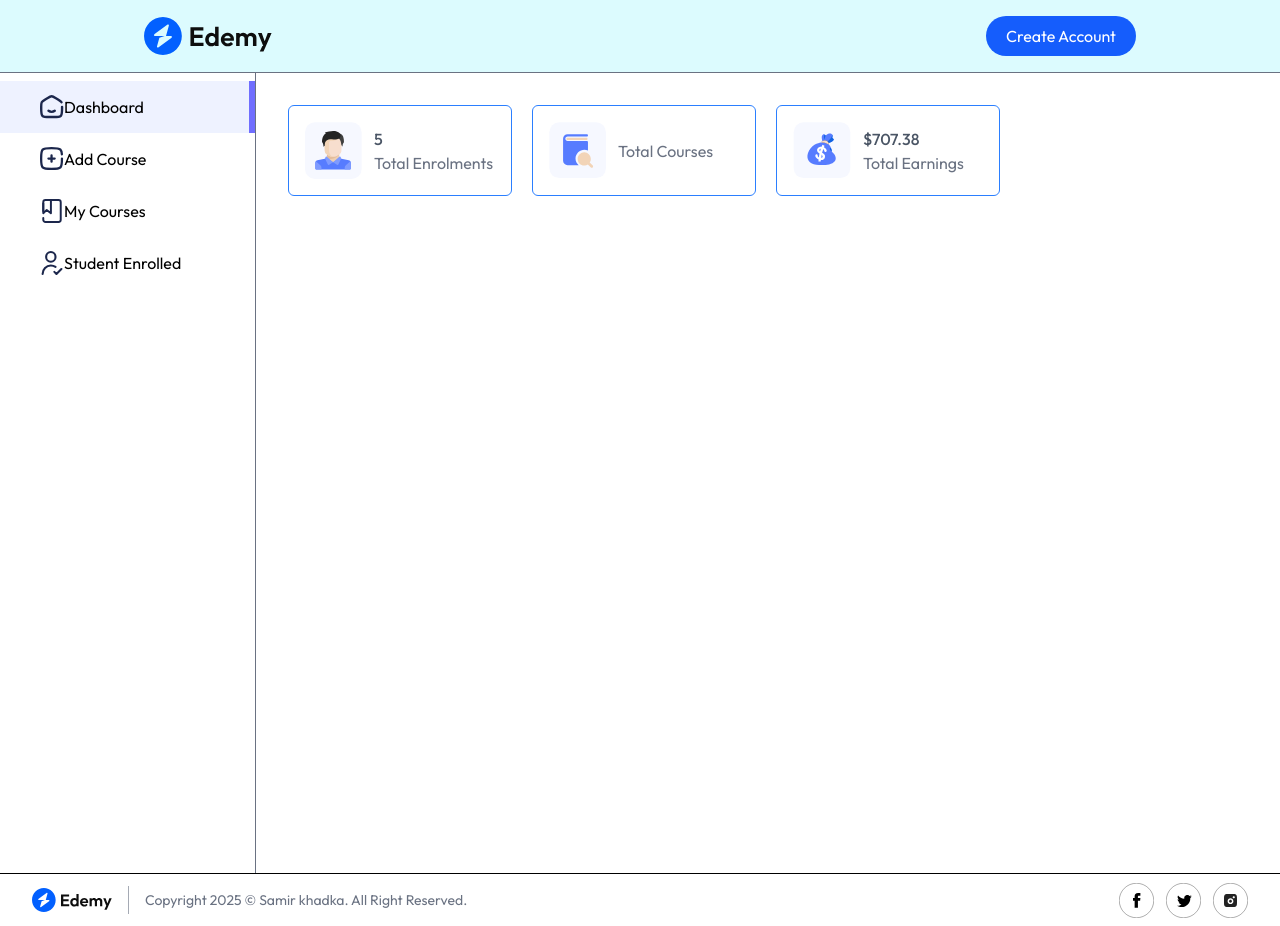
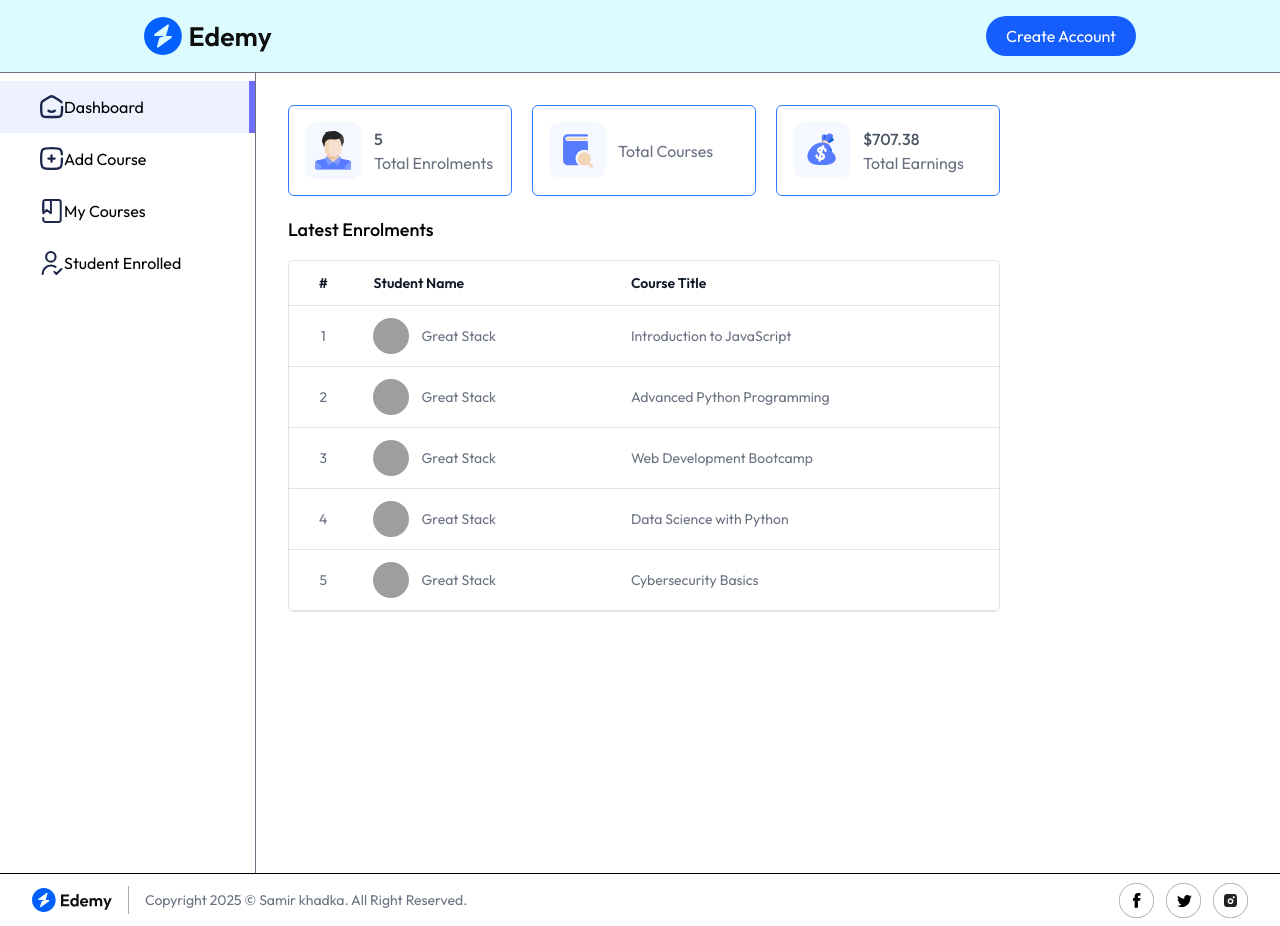
Before and after one commit to samirkhadka7/Edu, a React (Vite) app in the folder Desktop/Edu-connect/client/: page /educator in a window 1280 px wide. Built offline with nearby package versions, Linux system fonts and the light colour scheme; no server answers; grey boxes are pictures that could not be loaded.

Commit message:
work on dashboard

```diff
--- a/Desktop/Edu-connect/client/src/pages/educator/Dashboard.jsx
+++ b/Desktop/Edu-connect/client/src/pages/educator/Dashboard.jsx
@@ -47,6 +47,36 @@
             </div>
           </div>
         </div>
+        <div>
+        <h2 className="pb-4 text-lg font-medium">Latest Enrolments</h2>
+
+        <div className="flex flex-col items-center max-w-4xl w-full overflow-hidden
+        rounded-md bg-white border border-gray-500/20">
+          <table className="table-fixed md:table-auto w-full overflow-hidden">
+          <thead className="text-gray-900 border-b border-gray-500/20 text-sm text-left" >
+            <tr>
+            <th className="px-4 py-3 font-semibold text-center hidden sm:table-cell">#</th>
+            <th className="px-4 py-3 font-semibold">Student Name</th>
+            <th className="px-4 py-3 font-semibold">Course Title</th>
+            </tr>
+          </thead>
+          <tbody className="text-sm text-gray-500">
+          {dashboardData.enrolledStudentsData.map ((item, index) => (
+            <tr key={index} className="border-b border-gray-500/20" >
+              <td className="px-4 pу-3 text-center hidden sm:table-cell">
+              {index + 1}
+              </td>
+              <td className="md:px-4 px-2 py-3 flex items-center space-x-3">
+                <img src={item.student.imageUrl} alt="profile" className="w-9 h-9 rounded-full" />
+                <span className="truncate" >{item.student.name}</span>
+              </td>
+              <td className="px-4 py-з truncate">{item.courseTitle}</td>
+              </tr>
+          ))}
+          </tbody>
+          </table>
+        </div>
+        </div>
       </div>
 
     </div>
```
